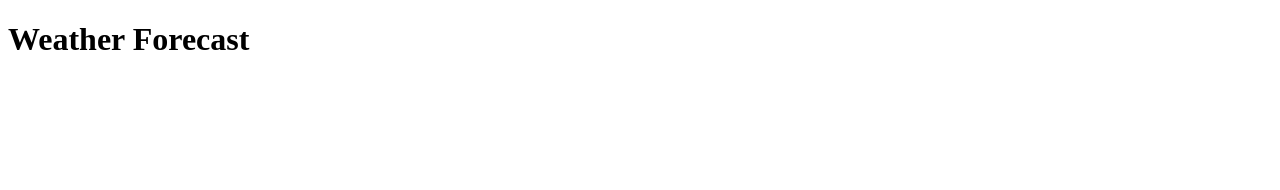
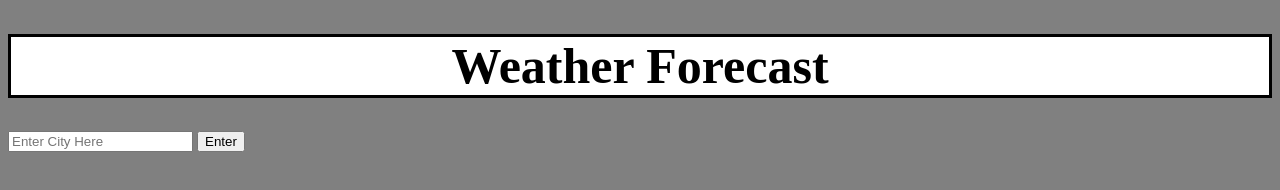
Before and after one commit to DomSimonetta/Weather-App, a plain HTML site: page index.html in a window 1280 px wide. Drawn offline with Linux system fonts and the light colour scheme.

```diff
--- a/assets/script.js
+++ b/assets/script.js
@@ -0,0 +1 @@
+const weatherApiKey = 'a435cdac1340cfbcac761f45e54d29ff';
--- a/assets/style.css
+++ b/assets/style.css
@@ -0,0 +1,10 @@
+body {
+    background-color: grey;
+}
+
+h1 {
+    text-align: center;
+    font-size: 50px;
+    background-color: white;
+    border-style: solid;
+}
--- a/index.html
+++ b/index.html
@@ -4,8 +4,22 @@
     <meta charset="UTF-8">
     <meta name="viewport" content="width=device-width, initial-scale=1.0">
     <title>Weather App</title>
+    <link rel="stylesheet" href="assets\style.css" />
 </head>
 <body>
-    <h1>Weather Forecast</h1>
+    <header>
+        <h1>Weather Forecast</h1>
+    </header>
+   <main>
+    <section id="inputSection">
+        <input type="text" id="inputLocation" placeholder="Enter City Here" />
+        <button id="submitButton">Enter</button>
+    </section>
+
+
+
+
+   </main>
+   <script src="assets\script.js"></script>
 </body>
 </html>
```
